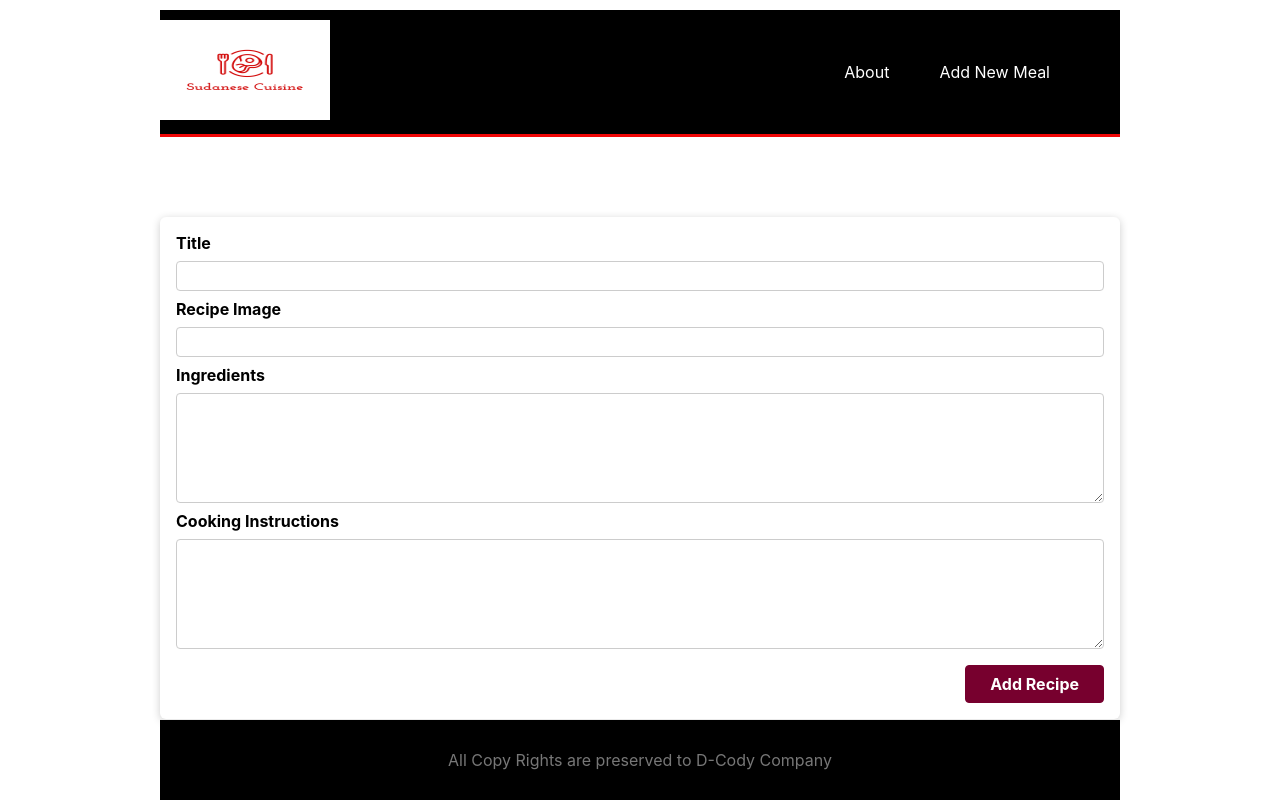
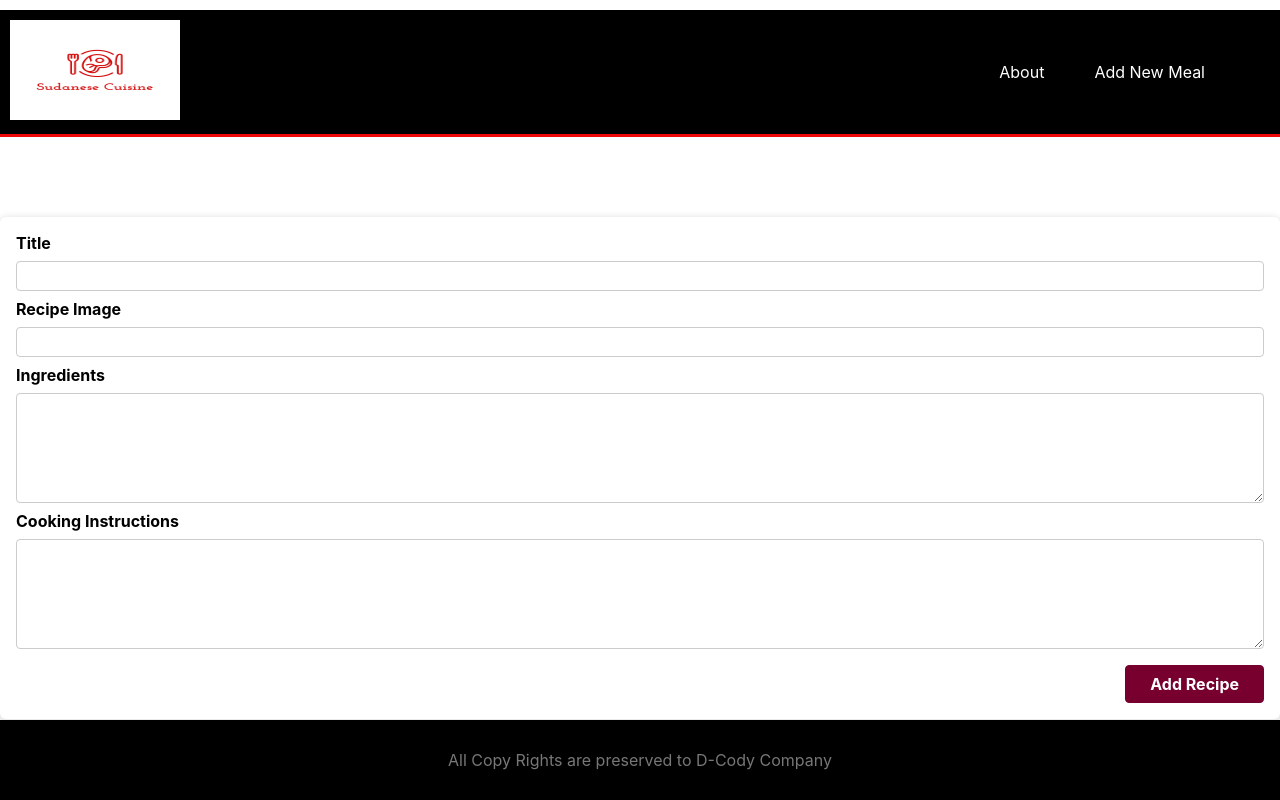
Before and after one commit to freesudani/D-News, a Next.js app: page /new-meal in a window 1280 px wide. Built offline with nearby package versions, Linux system fonts and the light colour scheme.

Commit message:
fixing rendering issues and css

```diff
--- a/components/MenuList.js
+++ b/components/MenuList.js
@@ -5,14 +5,14 @@ import classes from "../styles/MenuList.module.css";
 const MenuList = (props) => {
   return (
     <ul className={classes.list}>
-      {props.meals.map((meal) => {
+      {props.meals.map((meal) => (
         <SingleMeal
           key={meal.id}
           id={meal.id}
           image={meal.image}
           title={meal.title}
-        />;
-      })}
+        />
+      ))}
     </ul>
   );
 };
--- a/styles/Layout.module.css
+++ b/styles/Layout.module.css
@@ -1,4 +1,4 @@
 .content {
-  max-width: 960px;
+  max-width: 100vw;
   margin: 0 auto;
 }
--- a/styles/MenuList.module.css
+++ b/styles/MenuList.module.css
@@ -1,5 +1,6 @@
 .list {
   list-style: none;
-  margin: 0;
+  margin: 0 auto;
   padding: 0;
+  max-width: 50rem;
 }
--- a/styles/Navbar.module.css
+++ b/styles/Navbar.module.css
@@ -4,7 +4,8 @@
 
 .navbar {
   margin: 10px auto 80px;
-  padding: 10px 0;
+  padding: 10px 5px;
+  padding-left: 10px;
   display: flex;
   justify-content: flex-end;
   align-items: center;
```
Also changed, not shown: pages/index.js (+6 -7 lines).
